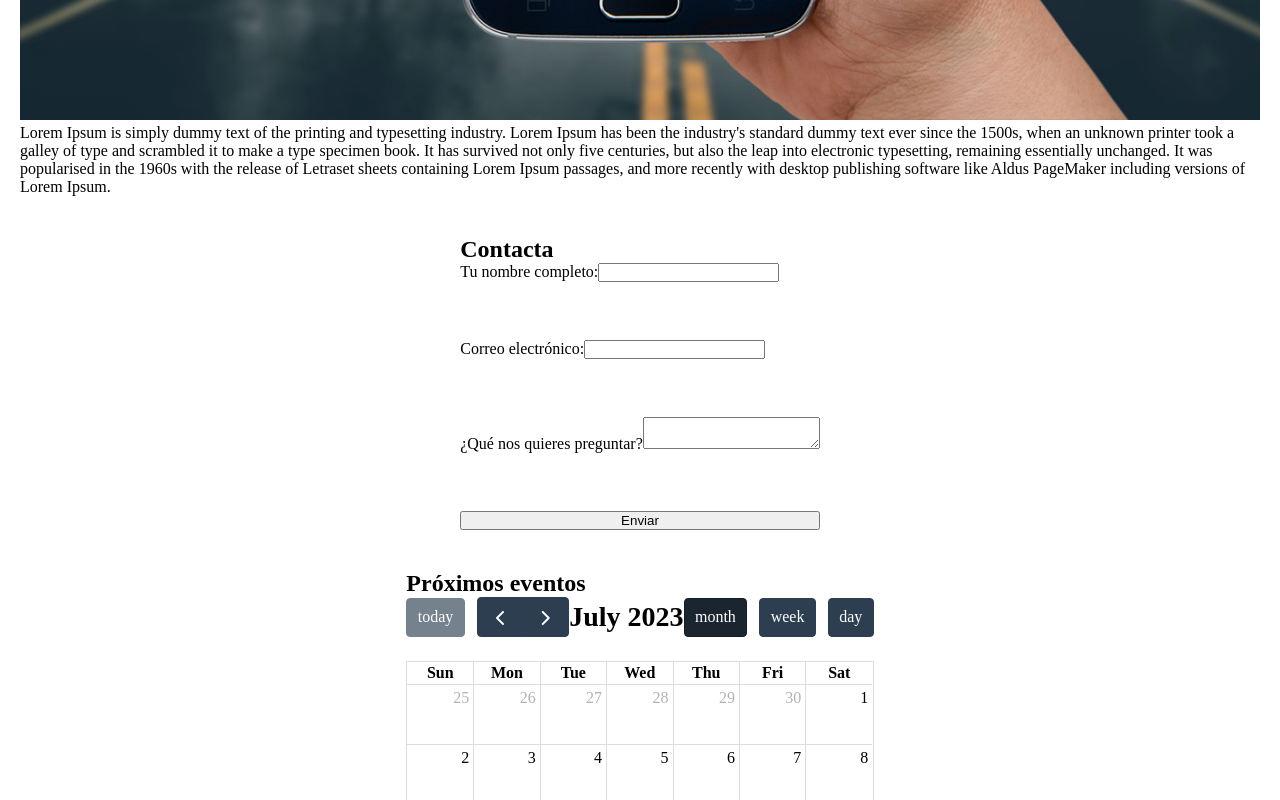
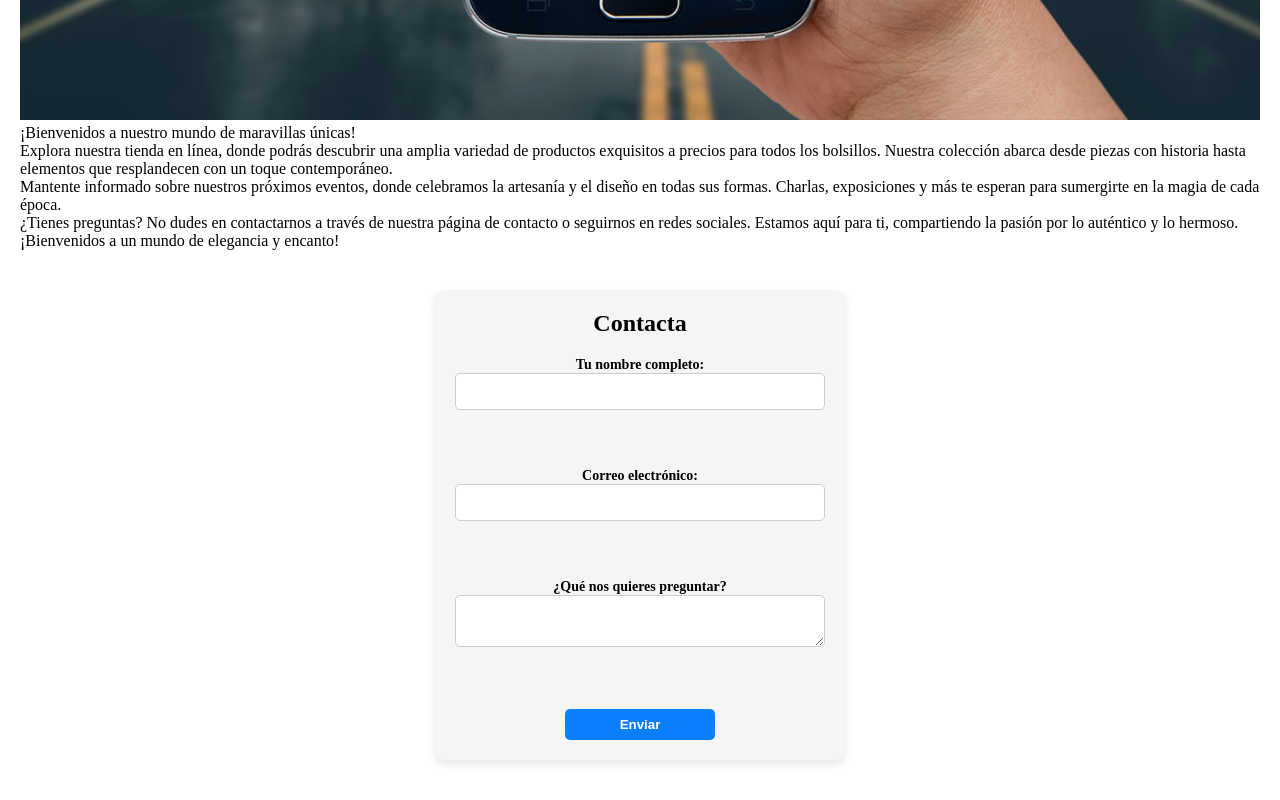
Before and after one commit to MartaBelmonte/Personal-Project-Antiguedades-Belmonte, a React (Create React App) app: page / in a window 1280 px wide. Shown: the part 1600-2400 px from the top of the page. Built offline with nearby package versions, Linux system fonts and the light colour scheme.

Commit message:
contact us

```diff
--- a/src/components/App.js
+++ b/src/components/App.js
@@ -41,11 +41,18 @@ function App() {
         <section className="main-section">
           <h2>Quiénes somos</h2>
           <img className="image" src={fotoXevi} alt="Foto Xevi" />
-          <article>Lorem Ipsum is simply dummy text of the printing and typesetting industry. Lorem Ipsum has been the industry's standard dummy text ever since the 1500s, when an unknown printer took a galley of type and scrambled it to make a type specimen book. It has survived not only five centuries, but also the leap into electronic typesetting, remaining essentially unchanged. It was popularised in the 1960s with the release of Letraset sheets containing Lorem Ipsum passages, and more recently with desktop publishing software like Aldus PageMaker including versions of Lorem Ipsum.</article>
+          <article>
+          ¡Bienvenidos a nuestro mundo de maravillas únicas!
+          <p>Explora nuestra tienda en línea, donde podrás descubrir una amplia variedad de productos exquisitos a precios para todos los bolsillos. Nuestra colección abarca desde piezas con historia hasta elementos que resplandecen con un toque contemporáneo.</p>
+          <p>Mantente informado sobre nuestros próximos eventos, donde celebramos la artesanía y el diseño en todas sus formas. Charlas, exposiciones y más te esperan para sumergirte en la magia de cada época.</p>
+          <p>¿Tienes preguntas? No dudes en contactarnos a través de nuestra página de contacto o seguirnos en redes sociales. Estamos aquí para ti, compartiendo la pasión por lo auténtico y lo hermoso.</p>
+          ¡Bienvenidos a un mundo de elegancia y encanto!
+          </article>
         </section>
+
         <section className="main-section">
-          <h2>Contacta</h2>
           <form className="form">
+            <h2>Contacta</h2>
             <label>
               Tu nombre completo:
               <input type="text" name="nombre" />
@@ -61,7 +68,7 @@ function App() {
               <textarea name="mensaje"></textarea>
             </label>
             <br />
-            <button type="submit">Enviar</button>
+            <button class="submit-button" type="submit">Enviar</button>
           </form>
         </section>
         <section className="main-section">
--- a/src/styles/App.css
+++ b/src/styles/App.css
@@ -101,7 +101,40 @@
     gap: 20px;
     justify-content: center;
     align-items: center;
+    text-align: center;
+    background-color: #f5f5f5;
+    border-radius: 10px;
+    padding: 20px;
+    box-shadow: 0px 4px 8px rgba(0, 0, 0, 0.1);
 }
+
+.form input[type="text"],
+.form input[type="email"],
+.form textarea {
+    width: 100%;
+    padding: 10px;
+    border: 1px solid #ccc;
+    border-radius: 5px;
+}
+
+.submit-button {
+    margin: auto;
+    background-color: #0a7efb;
+    color: white;
+    padding: 8px 15px;
+    width: 150px;
+    border: none;
+    border-radius: 5px;
+    cursor: pointer;
+    font-weight: bold;
+    transition: background-color 0.3s ease;
+}
+
+.form label {
+    font-size: 14px;
+    font-weight: bold;
+}
+
 
 /*FOOTER*/
 /*pie de página */
```
